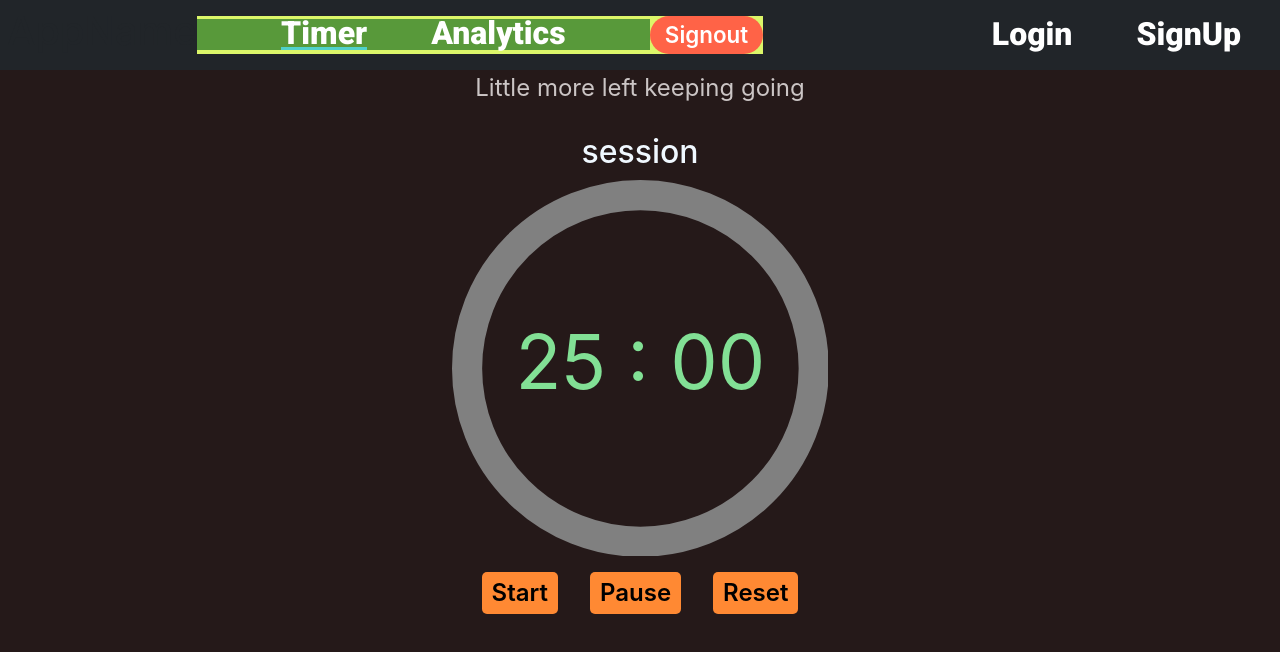
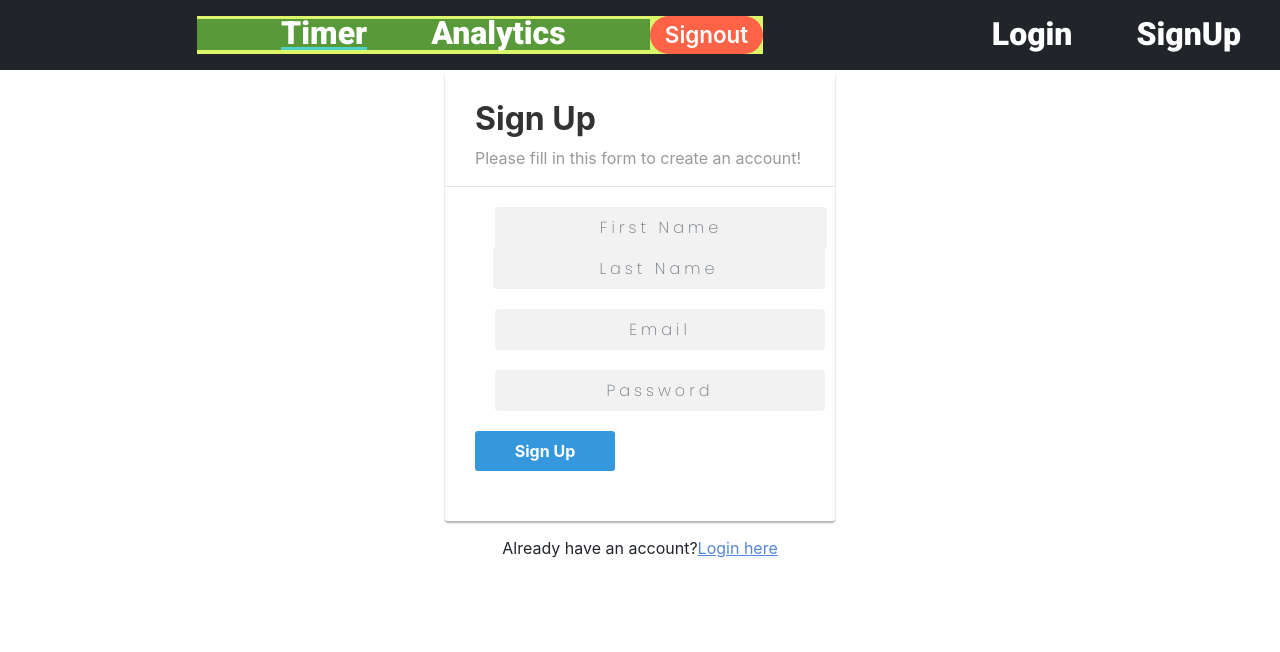
Before and after one commit to ParasRawat29/Pomodoro-Timer, a React (Create React App) app: page /signup in a window 1280 px wide. Before the commit this address led to /. Shown: the top 652 px of the page. Built offline with nearby package versions, Linux system fonts and the light colour scheme.

Commit message:
added firebase config ; created signin and login functionality

```diff
--- a/src/components/PrivateRoute.js
+++ b/src/components/PrivateRoute.js
@@ -2,7 +2,7 @@ import React from "react";
 import { Redirect, Route } from "react-router";
 
 function PrivateRoute({ children, path, ...rest }) {
-  const isUser = true;
+  const isUser = false;
   if (!isUser) {
     return <Redirect to="/login" />;
   }
--- a/src/components/PublicRoute.js
+++ b/src/components/PublicRoute.js
@@ -2,7 +2,7 @@ import React from "react";
 import { Redirect, Route } from "react-router";
 
 function PublicRoute({ children, path, ...rest }) {
-  const isUser = true;
+  const isUser = false;
   if (isUser) {
     return <Redirect to="/" />;
   }
--- a/src/config/firebase.js
+++ b/src/config/firebase.js
@@ -1,5 +1,6 @@
-// Import the functions you need from the SDKs you need
 import { initializeApp } from "firebase/app";
+import { getDatabase } from "firebase/database";
+import { getAuth } from "firebase/auth";
 // TODO: Add SDKs for Firebase products that you want to use
 // https://firebase.google.com/docs/web/setup#available-libraries
 
@@ -9,6 +10,7 @@ const firebaseConfig = {
   apiKey: "AIzaSyA7yQol2aAlw_OtzuZKl-OHn4KIfq4zF4w",
   authDomain: "pomotimer-o.firebaseapp.com",
   projectId: "pomotimer-o",
+  databaseURL: "https://pomotimer-o-default-rtdb.firebaseio.com",
   storageBucket: "pomotimer-o.appspot.com",
   messagingSenderId: "824654293014",
   appId: "1:824654293014:web:61f7c5788578b7960d2d37",
@@ -17,3 +19,5 @@ const firebaseConfig = {
 
 // Initialize Firebase
 const app = initializeApp(firebaseConfig);
+export const auth = getAuth(app);
+export const database = getDatabase(app);
--- a/src/pages/LoginPage.js
+++ b/src/pages/LoginPage.js
@@ -1,7 +1,140 @@
-import React from "react";
+import React, { useState } from "react";
+import { auth, database } from "../config/firebase";
+import {
+  GoogleAuthProvider,
+  signInWithPopup,
+  getAdditionalUserInfo,
+  signInWithEmailAndPassword,
+} from "firebase/auth";
+import { ref, serverTimestamp, set } from "firebase/database";
+import "./Signup.css";
 
 function LoginPage() {
-  return <div style={{ color: "black" }}>I am login page</div>;
+  const [details, setDetails] = useState({
+    email: "",
+    password: "",
+  });
+
+  const signInWithProvider = async (provider) => {
+    try {
+      const credential = await signInWithPopup(auth, provider);
+      console.log("credential", credential);
+      const userMeta = getAdditionalUserInfo(credential);
+      console.log("Success");
+      console.log(userMeta);
+      if (userMeta.isNewUser) {
+        await set(ref(database, `/profiles/${credential.user.uid}`), {
+          name: credential.user.displayName,
+          createdAt: serverTimestamp(),
+          profilePic: credential.user.photoURL,
+          data: [{}],
+        });
+      }
+    } catch (err) {
+      console.log("error", err.message);
+    }
+  };
+
+  const onGoogleSignIn = () => {
+    signInWithProvider(new GoogleAuthProvider());
+  };
+
+  const DemoSignIn = () => {
+    signInWithEmailAndPassword(auth, "test123@gmail.com", "123456")
+      .then((userCredential) => {
+        // let user = userCredential.user;
+        console.log("signed in");
+        setDetails(() => {
+          return {
+            email: "",
+            password: "",
+          };
+        });
+      })
+      .catch((error) => {
+        let errorMessage = error.message;
+        console.log(errorMessage);
+      });
+  };
+
+  const handleChange = (e) => {
+    const ele = e.target.name;
+    setDetails((pre) => {
+      return {
+        ...pre,
+        [ele]: e.target.value,
+      };
+    });
+  };
+
+  const handleSubmit = (e) => {
+    e.preventDefault();
+    console.log(details);
+    signInWithEmailAndPassword(auth, details.email, details.password)
+      .then((credential) => {
+        // const user = credential.user;
+
+        console.log("logged in");
+        setDetails(() => {
+          return {
+            email: "",
+            password: "",
+          };
+        });
+      })
+      .catch((error) => {
+        console.log(error);
+      });
+  };
+  return (
+    <div>
+      <div class="signup-form">
+        <form action="" method="">
+          <div class="row">
+            <div class="form-group">
+              <input
+                type="email"
+                class="form-control"
+                name="email"
+                placeholder="Email"
+                value={details.email}
+                required="required"
+                onChange={handleChange}
+              />
+            </div>
+            <div class="form-group">
+              <input
+                type="password"
+                class="form-control"
+                name="password"
+                placeholder="Password"
+                required="required"
+                value={details.password}
+                onChange={handleChange}
+              />
+            </div>
+            <div class="form-group">
+              <button
+                type="submit"
+                class="btn btn-primary btn-lg"
+                onClick={handleSubmit}
+              >
+                Login
+              </button>
+            </div>
+          </div>
+        </form>
+      </div>
+      <div class="d-grid gap-2 col-6 mx-auto">
+        <button class="btn btn-warning" type="button" onClick={onGoogleSignIn}>
+          Google Signin
+        </button>
+        <button class="btn btn-primary" type="button" onClick={DemoSignIn}>
+          Demo Signin
+        </button>
+      </div>
+    </div>
+  );
 }
 
 export default LoginPage;
--- a/src/pages/SignUpPage.js
+++ b/src/pages/SignUpPage.js
@@ -1,7 +1,124 @@
-import React from "react";
+import React, { useState } from "react";
+import { Link } from "react-router-dom";
+import "./Signup.css";
+import { auth, database } from "../config/firebase";
+import {
+  createUserWithEmailAndPassword,
+  getAdditionalUserInfo,
+} from "firebase/auth";
+
+import { ref, serverTimestamp, set } from "firebase/database";
 
 function SignUpPage() {
-  return <div>I am sign up page</div>;
+  const [details, setDetails] = useState({
+    email: "",
+    password: "",
+    fname: "",
+    lname: "",
+  });
+
+  const handleChange = (e) => {
+    const ele = e.target.name;
+    setDetails((pre) => {
+      return {
+        ...pre,
+        [ele]: e.target.value,
+      };
+    });
+  };
+
+  const handleSubmit = (e) => {
+    e.preventDefault();
+    console.log(details);
+    createUserWithEmailAndPassword(auth, details.email, details.password)
+      .then((credential) => {
+        const userMeta = getAdditionalUserInfo(credential);
+        if (userMeta.isNewUser) {
+          set(ref(database, `/profiles/${credential.user.uid}`), {
+            name: details.fname + " " + details.lname,
+            createdAt: serverTimestamp(),
+            profilePic: null,
+            data: [{}],
+          });
+        }
+      })
+      .catch((error) => {
+        console.log(error);
+      });
+  };
+  return (
+    <>
+      <div class="signup-form">
+        <form action="" method="">
+          <h2>Sign Up</h2>
+          <p>Please fill in this form to create an account!</p>
+          <hr />
+          <div class="form-group">
+            <div class="row">
+              <div class="col-xs-6">
+                <input
+                  type="text"
+                  class="form-control"
+                  name="fname"
+                  placeholder="First Name"
+                  required="required"
+                  onChange={handleChange}
+                  value={details.fname}
+                />
+              </div>
+              <div class="col-xs-6">
+                <input
+                  type="text"
+                  class="form-control"
+                  name="lname"
+                  placeholder="Last Name"
+                  required="required"
+                  value={details.lname}
+                  onChange={handleChange}
+                />
+              </div>
+            </div>
+          </div>
+          <div class="form-group">
+            <input
+              type="email"
+              class="form-control"
+              name="email"
+              placeholder="Email"
+              value={details.email}
+              required="required"
+              onChange={handleChange}
+            />
+          </div>
+          <div class="form-group">
+            <input
+              type="password"
+              class="form-control"
+              name="password"
+              placeholder="Password"
+              required="required"
+              onChange={handleChange}
+              value={details.password}
+            />
+          </div>
+
+          <div class="form-group">
+            <button
+              type="submit"
+              class="btn btn-primary btn-lg"
+              onClick={handleSubmit}
+            >
+              Sign Up
+            </button>
+          </div>
+        </form>
+        <div class="hint-text">
+          Already have an account?
+          <Link to="/login">Login here</Link>
+        </div>
+      </div>
+    </>
+  );
 }
 
 export default SignUpPage;
--- /dev/null
+++ b/src/pages/Signup.css
@@ -0,0 +1,78 @@
+.form-control {
+  height: 41px;
+  background: #f2f2f2;
+  box-shadow: none !important;
+  border: none;
+}
+.form-control:focus {
+  background: #e2e2e2;
+}
+.form-control,
+.btn {
+  border-radius: 3px;
+}
+.signup-form {
+  width: 390px;
+  margin: auto auto;
+}
+.signup-form form {
+  color: #999;
+  border-radius: 3px;
+  margin-bottom: 15px;
+  background: #fff;
+  box-shadow: 0px 2px 2px rgba(0, 0, 0, 0.3);
+  padding: 30px;
+}
+.signup-form h2 {
+  color: #333;
+  font-weight: bold;
+  margin-top: 0;
+}
+.signup-form hr {
+  margin: 0 -30px 20px;
+}
+.signup-form .form-group {
+  margin-bottom: 20px;
+}
+.signup-form input[type="checkbox"] {
+  margin-top: 3px;
+}
+.signup-form .row div:first-child {
+  padding-right: 10px;
+}
+.signup-form .row div:last-child {
+  padding-left: 10px;
+}
+.signup-form .btn {
+  font-size: 16px;
+  font-weight: bold;
+  background: #3598dc;
+  border: none;
+  min-width: 140px;
+}
+.signup-form .btn:hover,
+.signup-form .btn:focus {
+  background: #2389cd !important;
+  outline: none;
+}
+.signup-form a {
+  color: #fff;
+  text-decoration: underline;
+}
+.signup-form a:hover {
+  text-decoration: none;
+}
+.signup-form form a {
+  color: #3598dc;
+  text-decoration: none;
+}
+.signup-form form a:hover {
+  text-decoration: underline;
+}
+.signup-form .hint-text {
+  padding-bottom: 15px;
+  text-align: center;
+}
+.hint-text a {
+  color: rgb(83, 135, 218);
+}
```
Also changed, not shown: src/components/context/profile.context.js (added, +21 -0 lines).
